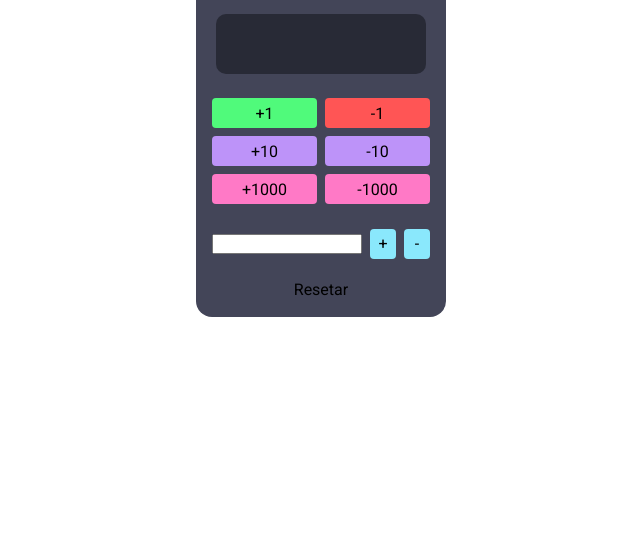
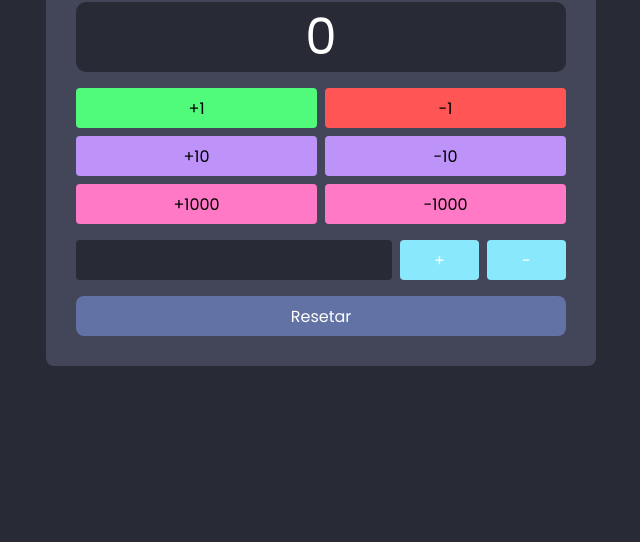
Before and after one commit to joaovictorst/Contador, a plain HTML site: page index.html in a window 1280 px wide. Shown: the part 258-800 px from the top of the page, without its empty margins (319-959 px from the left). Drawn offline with Linux system fonts and the light colour scheme.

Commit message:
contador completo

```diff
--- a/index.html
+++ b/index.html
@@ -3,38 +3,38 @@
 
 <head>
     <link rel="preconnect" href="https://fonts.googleapis.com">
-<link rel="preconnect" href="https://fonts.gstatic.com" crossorigin>
-<link href="https://fonts.googleapis.com/css2?family=Roboto:ital,wght@0,100..900;1,100..900&display=swap" rel="stylesheet">
+    <link rel="preconnect" href="https://fonts.gstatic.com" crossorigin>
+    <link
+        href="https://fonts.googleapis.com/css2?family=Poppins:ital,wght@0,100;0,200;0,300;0,400;0,500;0,600;0,700;0,800;0,900;1,100;1,200;1,300;1,400;1,500;1,600;1,700;1,800;1,900&display=swap"
+        rel="stylesheet">
     <meta charset="UTF-8">
     <meta name="viewport" content="width=device-width, initial-scale=1.0">
     <link rel="stylesheet" href="style.css">
+
+    <script src="./script.js" defer></script>
     <title>Contador</title>
 </head>
 
 <body>
-    <div class="contador">
-        <div class="calc">
-            <h1>Contador</h1>
-            <div class="display-count"></div>
-            <div class="buttons">
-                <button class="buttonPlus">+1</button>
-                <button class="buttonLess">-1</button>
-                <button class="plus10">+10</button>
-                <button class="less10">-10</button>
-                <button class="plusThousand">+1000</button>
-                <button class="lessThousand">-1000</button>
-            </div>
-            <div id="input-count" class="input-count">
-                <input type="number">
-                <button>+</button>
-                <button>-</button>
-            </div>
+    <div class="calc">
+        <h1>Contador</h1>
+        <div id="display-count" class="display-count">0</div>
+        <div class="buttons">
+            <button onclick="some(this)" class="buttonPlus">+1</button>
+            <button onclick="some(this)" class="buttonLess">-1</button>
+            <button onclick="some(this)" class="plus10">+10</button>
+            <button onclick="some(this)" class="less10">-10</button>
+            <button onclick="some(this)" class="plusThousand">+1000</button>
+            <button onclick="some(this)" class="lessThousand">-1000</button>
+        </div>
+        <form id="input-count" class="input-count">
+            <input id="formValue" type="number">
+            <input onclick="formSome(this)" class="plusInput" type="button" value="+">
+            <input onclick="formSome(this)" class="lessInput" type="button" value="-">
+        </form>
 
-            <button class="reset">Resetar</button>
-        </div>
-
+        <button onclick="reset()" class="reset">Resetar</button>
     </div>
-
 </body>
 
 </html>
--- /dev/null
+++ b/script.js
@@ -0,0 +1,47 @@
+
+let display = document.getElementById('display-count')
+
+let count = 0;
+
+function reset() {
+    count = 0;
+    display.innerHTML = count;
+}
+
+function some(object) {
+
+    let som = display.innerText
+    // o regex mais esse split irá quebrar o que tem dentro
+    // do valor desse objeto. por padrão todo valor dentro
+    // dele irá vir com um operador no inicio como + e -,
+    // então dei um split para separar o valor do operador.
+    // o filter foi pois ele estava retornando o indice [0] como vazio,
+    // aí esse filter tira esse indice vazio
+    let array = object.innerText.split(/([+-])(?=[0-9])+/).filter(Boolean);
+    let operation = array[0];
+    let number = array[1];
+    switch(operation){
+        case "+":
+            count += parseInt(number);
+            display.innerText = count;
+        break
+        case "-":
+            count -= parseInt(number);
+            display.innerText = count;
+        break
+    }
+}
+
+function formSome(object) {
+    let operator = object.value
+    let value = document.getElementById('formValue').value
+    value = parseInt(value)
+
+    if(operator == "+"){
+        count += value
+        display.innerText = count;
+    }else{
+        count -= value
+        display.innerText = count;
+    }
+}
--- a/style.css
+++ b/style.css
@@ -3,29 +3,31 @@
     padding: 0;
     box-sizing: border-box;
     font-size: 100%;
-    font-family: "Roboto", serif;
+    font-family: "Poppins", serif;
 }
 
-button {
+button,.input-count .plusInput,.input-count .lessInput {
     background-color: transparent;
     border: none;
     border-radius: 4px;
-    height: 30px;
+    height: 40px;
 
     transition: 0.3s;
+
 }
 
 button:hover {
     cursor: pointer;
-    opacity: 0.8;
+    color: white;
 }
 
-.contador {
+body {
     background-color: #282a36;
-    height: 100%;
 }
 
 .calc {
+    display: flex;
+    flex-direction: column;
     position: absolute;
     background-color: #434558;
     top: 50%;
@@ -33,38 +35,44 @@ button:hover {
     transform: translate(-50%, -50%);
     gap: 8px;
 
-    border-radius: 16px;
-    width: 250px;
-    height: 350px;
+    color: white;
+    align-items: center;
+    justify-content: space-between;
+    padding: 10px;
+    border-radius: 8px;
 
-    display: grid;
-    place-items: center;
-    color: white;
+    gap: 16px;
+    padding: 30px;
+}
 
-    padding: 8px;
+.calc h1{
+    letter-spacing: 5px;
+    font-size: 25px;
 }
 
 .display-count {
-    width: 90%;
-    height: 60px;
+    width: 100%;
+    height: 70px;
     border-radius: 10px;
     background-color: #282a36;
+    display: flex;
+    align-items: center;
+    justify-content: center;
+    font-size: 50px;
 }
 
 .buttons {
     width: 100%;
     gap: 8px;
-    padding: 8px;
     display: grid;
     grid-template-columns: repeat(2, 1fr);
 }
 
 .input-count {
-    padding: 0 8px;
+    display: flex;
+    display: grid;
+    grid-template-columns: 4fr 1fr 1fr;
     gap: 8px;
-    display: grid;
-    grid-template-columns: 1fr 1fr 1fr;
-    align-items: center;
 }
 
 .buttonPlus{
@@ -83,11 +91,30 @@ button:hover {
     background-color: #ff79c6;
 }
 
-.input-count button {
-    background-color: #8ae8fc;
+.input-count .plusInput, .input-count .lessInput {
+    background-color: rgb(138, 232, 252);
 }
 
-.input-count input {
-    height: 20px;
-    width: 150px ;
+.input-count .plusInput:hover, .input-count .lessInput:hover {
+    background-color: rgba(138, 232, 252, 0.8);
+    cursor: pointer;
 }
+
+.input-count input{
+    border-radius: 4px;
+    border: 1px #4b5475;
+    background-color: #282a36;
+    -moz-appearance: textfield;
+    color: white;
+}
+
+.reset {
+    background-color: #6272a4;
+    border-radius: 8px;
+    width: 100%;
+    color: white;
+}
+
+.reset:hover {
+    color: rgb(218, 218, 218);
+}
```
